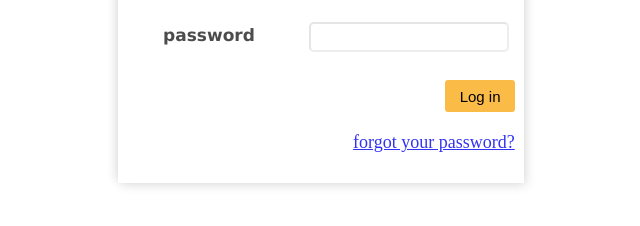
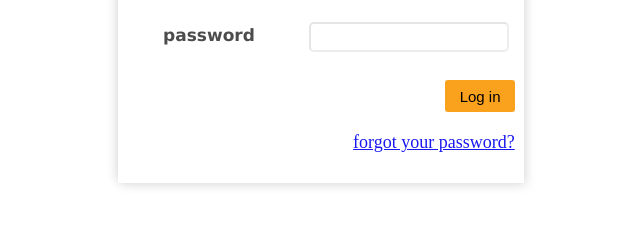
Before and after one commit to LaurentTech/SAKAI-CLONE, a plain HTML site: page HTML/index.html in a window 1280 px wide. Shown: the part 322-548 px from the top of the page, without its empty margins (319-959 px from the left). Drawn offline with Linux system fonts and the light colour scheme; files that its build step writes are made by us from their sources; files whose address does not match are found by name.

Commit message:
The color of the button was changed

```diff
--- a/CSS/index.css
+++ b/CSS/index.css
@@ -83,7 +83,7 @@ button {
   height: 32px;
   margin-bottom: 20px;
   left: 92px;
-  background-color: rgb(250, 187, 71);
+  background-color: rgb(250, 162, 29);
   border: none;
   border-radius: 3px;
   font-size: 15px;
@@ -92,7 +92,7 @@ button {
 a {
   font-size: 18px;
   margin-right: 10px;
-  opacity: 0.8;
+  opacity: 0.9;
 }
 
 button:hover {
```
